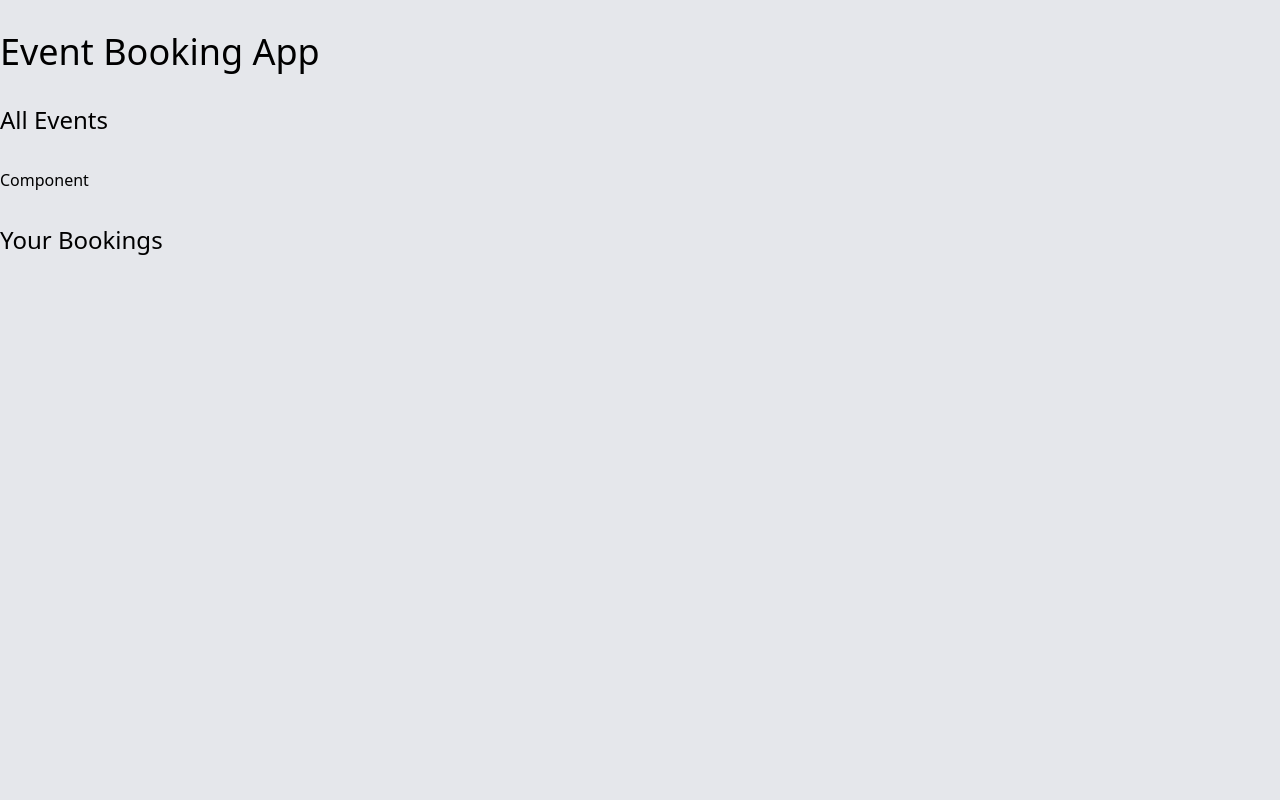
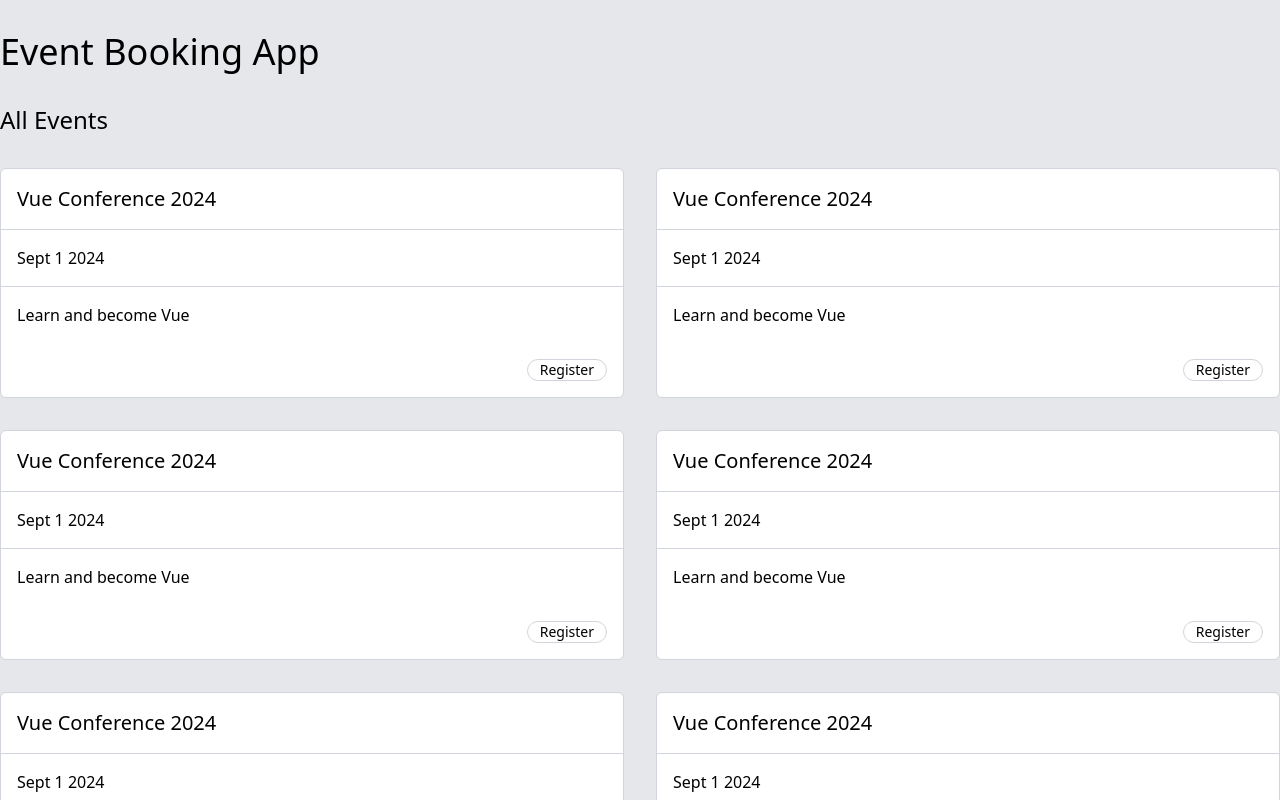
Before and after one commit to LJacobDev/vue-3-in-action-projects, a Vue app in the folder p04-event-booking/: page / in a window 1280 px wide. Shown: the top 800 px of the page. Built offline with nearby package versions, Linux system fonts and the light colour scheme.

Commit message:
Add examples of props and events in EvendCard.vue

```diff
--- a/p04-event-booking/index.html
+++ b/p04-event-booking/index.html
@@ -4,7 +4,7 @@
     <meta charset="UTF-8">
     <link rel="icon" href="/favicon.ico">
     <meta name="viewport" content="width=device-width, initial-scale=1.0">
-    <title>Event Booking App - Vue 3.4</title>
+    <title>Event Booking App - Vue 3.5.11</title>
   </head>
   <body class="bg-gray-200">
     <div id="app"></div>
--- a/p04-event-booking/src/App.vue
+++ b/p04-event-booking/src/App.vue
@@ -2,7 +2,16 @@
   <main class="container mx-auto my-8 space-y-8">
     <h1 class="text-4xl">Event Booking App</h1>
     <h2 class="text-2xl font-medium">All Events</h2>
-    <EventCard />
+    <section class="grid grid-cols-2 gap-8">
+      <EventCard
+        v-for="i in 8"
+        :key="i"
+        title="Vue Conference 2024"
+        when="Sept 1 2024"
+        description="Learn and become Vue"
+        @register="console.log('registered!')"
+      />
+    </section>
     <h2 class="text-2xl font-medium">Your Bookings</h2>
   </main>
 </template>
--- a/p04-event-booking/src/components/EventCard.vue
+++ b/p04-event-booking/src/components/EventCard.vue
@@ -1,3 +1,19 @@
 <template>
-    <div>Component</div>
+  <div class="border border-gray-300 bg-white rounded-md">
+    <h3 class="p-4 font-medium text-xl border-b border-gray-300">{{ title }}</h3>
+    <p class="p-4 border-b border-gray-300">{{ when }}</p>
+    <p class="p-4">{{ description }}</p>
+    <section class="flex justify-end p-4">
+      <button @click="$emit('register')" class="text-sm font-medium border border-gray-300 rounded-full px-3 py 1 hover:bg-gray-100">Register</button>
+    </section>
+  </div>
 </template>
+
+<script setup>
+defineProps({
+  title: String,
+  when: String,
+  description: String
+})
+defineEmits(['register'])
+</script>
```
